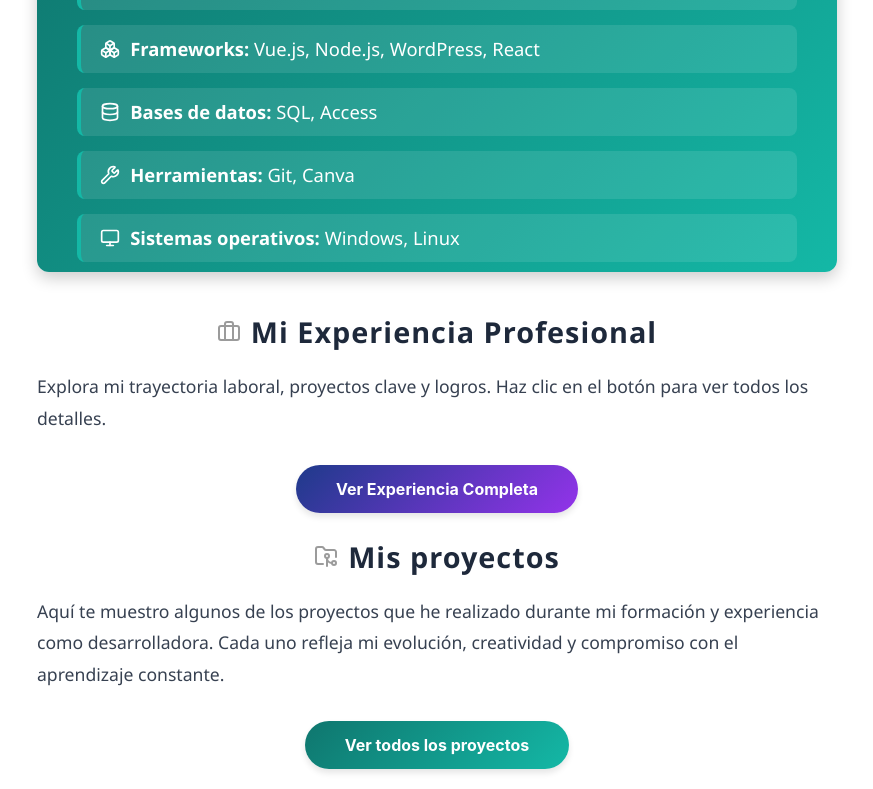
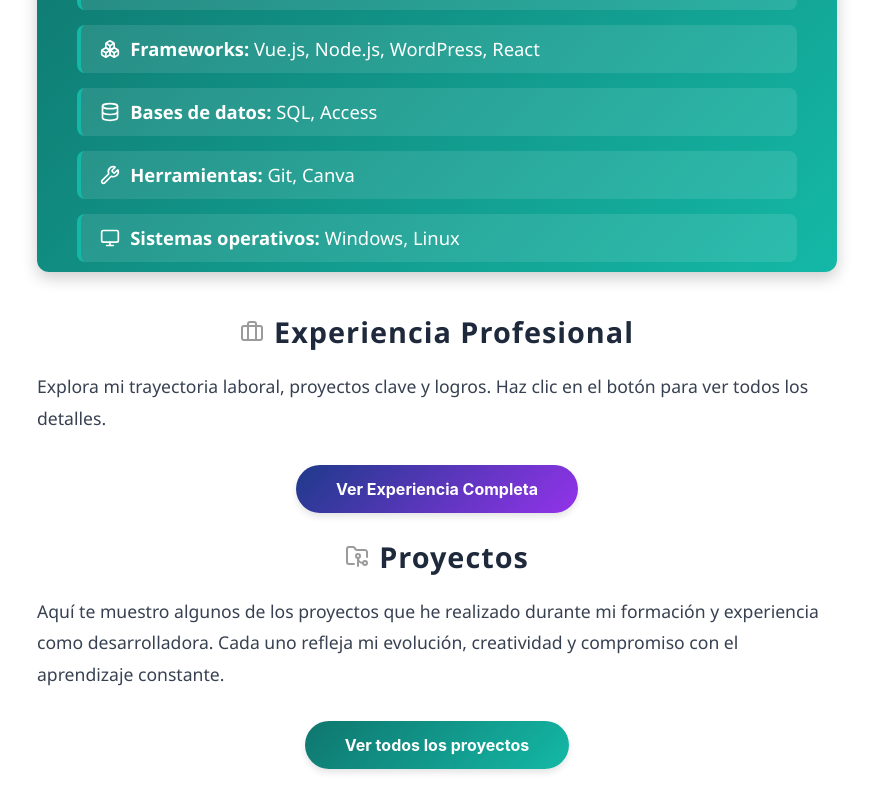
Before and after one commit to CarolinaOM/mi-cv, a React (Create React App) app: page / in a window 1280 px wide. Shown: the part 868-1657 px from the top of the page, without its empty margins (203-1076 px from the left). Built offline with nearby package versions, Linux system fonts and the light colour scheme.

Commit message:
Arreglado titulos de experiencia profesional y proyectos

```diff
--- a/src/components/Experience.js
+++ b/src/components/Experience.js
@@ -5,12 +5,12 @@ import './Experience.css';
 export default function Experience({ language }) {
   const content = {
     es: {
-      title: 'Mi Experiencia Profesional',
+      title: 'Experiencia Profesional',
       intro: `Explora mi trayectoria laboral, proyectos clave y logros. Haz clic en el botón para ver todos los detalles.`,
       buttonText: 'Ver Experiencia Completa',
     },
     en: {
-      title: 'My Professional Experience',
+      title: 'Professional Experience',
       intro: `Explore my work history, key projects, and achievements. Click the button to see all the details.`,
       buttonText: 'View Complete Experience',
     },
--- a/src/components/Proyect.js
+++ b/src/components/Proyect.js
@@ -5,12 +5,12 @@ import './Proyect.css';
 export default function Proyect({ language }) {
   const content = {
     es: {
-      title: 'Mis proyectos',
+      title: 'Proyectos',
       intro: `Aquí te muestro algunos de los proyectos que he realizado durante mi formación y experiencia como desarrolladora. Cada uno refleja mi evolución, creatividad y compromiso con el aprendizaje constante.`,
       buttonText: 'Ver todos los proyectos',
     },
     en: {
-      title: 'My Projects',
+      title: 'Projects',
       intro: `Here are some of the projects I’ve completed during my training and experience as a developer. Each one reflects my growth, creativity, and commitment to continuous learning.`,
       buttonText: 'View all projects',
     },
```
